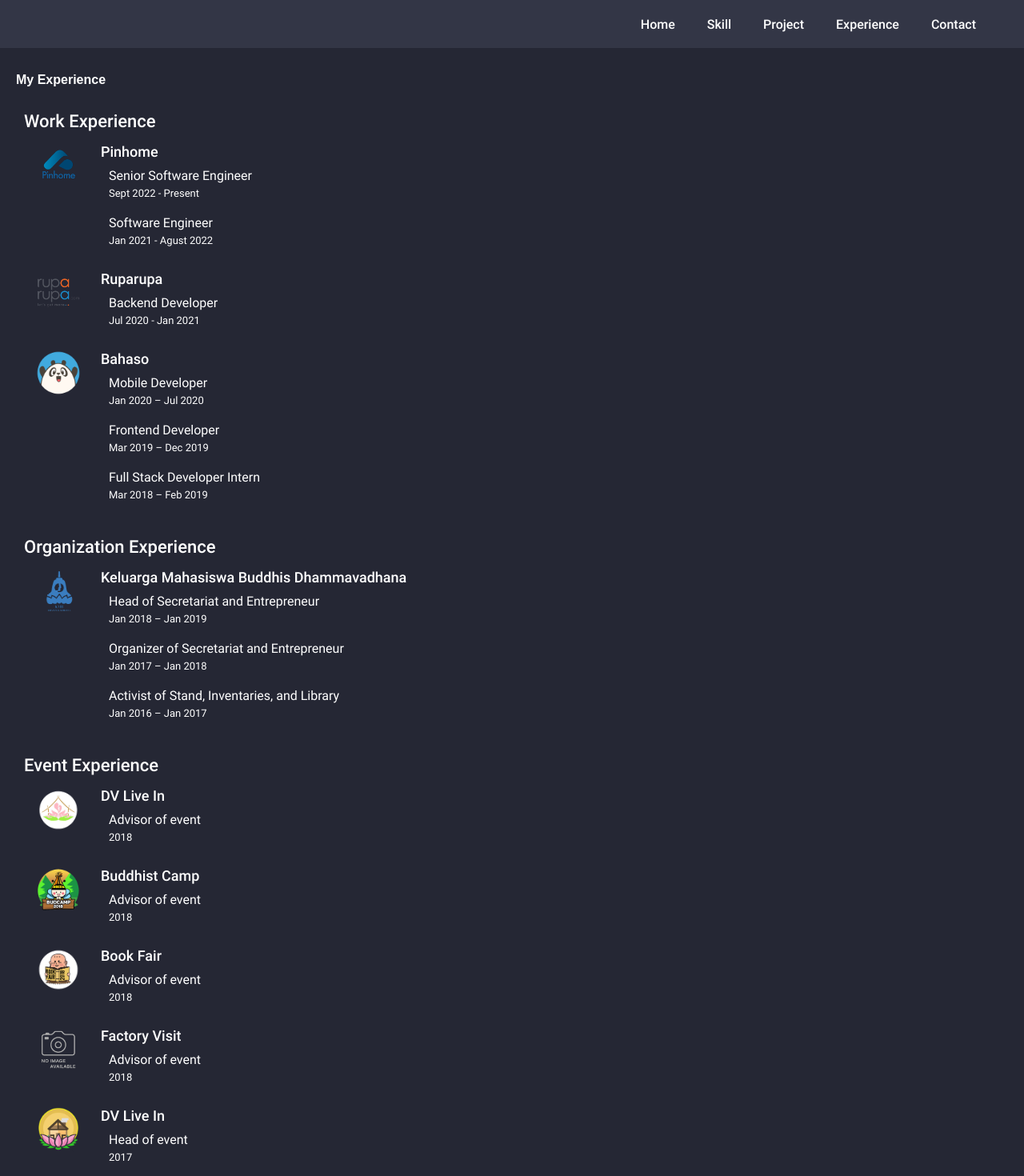
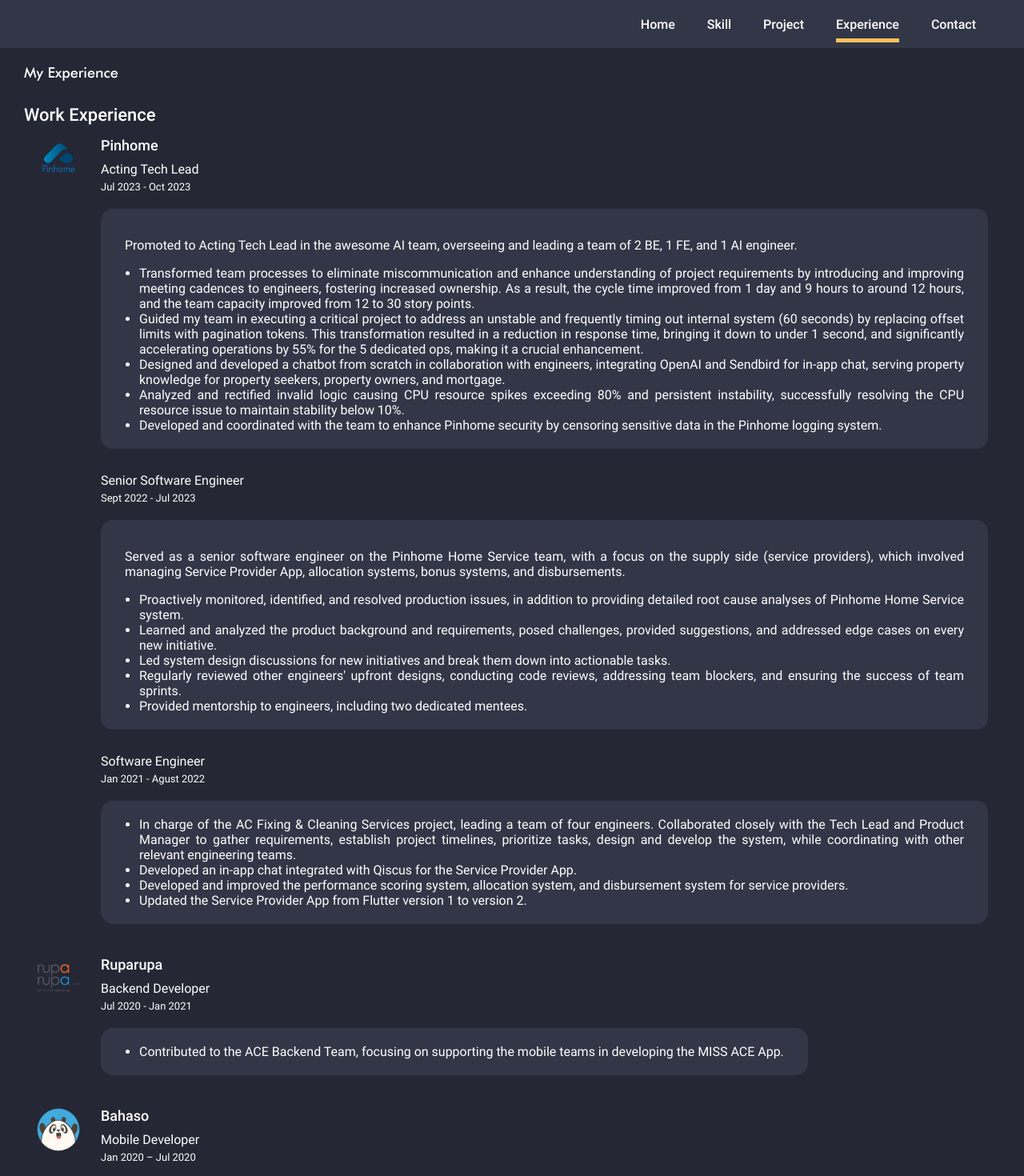
Before and after one commit to hansengotama/hansengotama, a Vue app: page /experience in a window 1280 px wide. Shown: the top 1470 px of the page at 80% size. Built offline with nearby package versions, Linux system fonts and the light colour scheme.

Commit message:
feat: add content on experience

```diff
--- a/src/static/experience-data.ts
+++ b/src/static/experience-data.ts
@@ -8,12 +8,38 @@ export default ref({
             link: "https://www.pinhome.id",
             roles: [
                 {
+                    text: "Acting Tech Lead",
+                    time: "Jul 2023 - Oct 2023",
+                    description: "<p>Promoted to Acting Tech Lead in the awesome AI team, overseeing and leading a team of 2 BE, 1 FE, and 1 AI engineer.</p>\n" +
+                        "  <ul style='margin: 0; padding: 0 0 0 18px'>\n" +
+                        "    <li>Transformed team processes to eliminate miscommunication and enhance understanding of project requirements by introducing and improving meeting cadences to engineers, fostering increased ownership. As a result, the cycle time improved from 1 day and 9 hours to around 12 hours, and the team capacity improved from 12 to 30 story points.</li>\n" +
+                        "    <li>Guided my team in executing a critical project to address an unstable and frequently timing out internal system (60 seconds) by replacing offset limits with pagination tokens. This transformation resulted in a reduction in response time, bringing it down to under 1 second, and significantly accelerating operations by 55% for the 5 dedicated ops, making it a crucial enhancement.</li>\n" +
+                        "    <li>Designed and developed a chatbot from scratch in collaboration with engineers, integrating OpenAI and Sendbird for in-app chat, serving property knowledge for property seekers, property owners, and mortgage.</li>\n" +
+                        "    <li>Analyzed and rectified invalid logic causing CPU resource spikes exceeding 80% and persistent instability, successfully resolving the CPU resource issue to maintain stability below 10%.</li>\n" +
+                        "    <li>Developed and coordinated with the team to enhance Pinhome security by censoring sensitive data in the Pinhome logging system.</li>" +
+                        "  </ul>"
+                },
+                {
                     text: "Senior Software Engineer",
-                    time: "Sept 2022 - Present"
+                    time: "Sept 2022 - Jul 2023",
+                    description: "<p>Served as a senior software engineer on the Pinhome Home Service team, with a focus on the supply side (service providers), which involved managing Service Provider App, allocation systems, bonus systems, and disbursements.</p>\n" +
+                        "  <ul style='margin: 0; padding: 0 0 0 18px'>\n" +
+                        "    <li>Proactively monitored, identified, and resolved production issues, in addition to providing detailed root cause analyses of Pinhome Home Service system.</li>\n" +
+                        "    <li>Learned and analyzed the product background and requirements, posed challenges, provided suggestions, and addressed edge cases on every new initiative.</li>\n" +
+                        "    <li>Led system design discussions for new initiatives and break them down into actionable tasks.</li>\n" +
+                        "    <li>Regularly reviewed other engineers' upfront designs, conducting code reviews, addressing team blockers, and ensuring the success of team sprints.</li>\n" +
+                        "    <li>Provided mentorship to engineers, including two dedicated mentees.</li>" +
+                        "  </ul>"
                 },
                 {
                     text: "Software Engineer",
-                    time: "Jan 2021 - Agust 2022"
+                    time: "Jan 2021 - Agust 2022",
+                    description: "<ul style='margin: 0; padding: 0 0 0 18px'>" +
+                        "    <li>In charge of the AC Fixing & Cleaning Services project, leading a team of four engineers. Collaborated closely with the Tech Lead and Product Manager to gather requirements, establish project timelines, prioritize tasks, design and develop the system, while coordinating with other relevant engineering teams.</li>\n" +
+                        "    <li>Developed an in-app chat integrated with Qiscus for the Service Provider App.</li>\n" +
+                        "    <li>Developed and improved the performance scoring system, allocation system, and disbursement system for service providers.</li>\n" +
+                        "    <li>Updated the Service Provider App from Flutter version 1 to version 2.</li>" +
+                        "  </ul>"
                 }
             ],
         },
@@ -24,7 +50,10 @@ export default ref({
             roles: [
                 {
                     text: "Backend Developer",
-                    time: "Jul 2020 - Jan 2021"
+                    time: "Jul 2020 - Jan 2021",
+                    description: "<ul style='margin: 0; padding: 0 0 0 18px'>" +
+                        "    <li>Contributed to the ACE Backend Team, focusing on supporting the mobile teams in developing the MISS ACE App.</li>" +
+                        "  </ul>"
                 }
             ],
         },
@@ -35,15 +64,21 @@ export default ref({
             roles: [
                 {
                     text: "Mobile Developer",
-                    time: "Jan 2020 – Jul 2020"
+                    time: "Jan 2020 – Jul 2020",
+                    description: "<ul style='margin: 0; padding: 0 0 0 18px'>" +
+                        "    <li>Designed and developed an in-app chat feature for the Aminin app, enabling Muslim users to consult with Ustad.</li>\n" +
+                        "    <li>Integrated an analytics tool using Google Analytics.</li>\n" +
+                        "    <li>Integrated push notifications using Firebase Cloud Messaging.</li>" +
+                        "  </ul>"
                 },
                 {
                     text: "Frontend Developer",
-                    time: "Mar 2019 – Dec 2019"
-                },
-                {
-                    text: "Full Stack Developer Intern",
-                    time: "Mar 2018 – Feb 2019"
+                    time: "Mar 2018 – Dec 2019",
+                    description: "<ul style='margin: 0; padding: 0 0 0 18px'>" +
+                        "    <li>Developed and maintained the main Bahaso website and its back office.</li>\n" +
+                        "    <li>Created the Bahaso Talk Tutor Dashboard for English speaking learning, supporting tutors with session-specific student notes, session time management, and topic recommendations, for enhancing the learning experience for students and tutors.</li>\n" +
+                        "    <li>Created the Aminin dashboard for content management in the Aminin application features.</li>" +
+                        "  </ul>"
                 },
             ],
         },
--- a/src/static/route-data.ts
+++ b/src/static/route-data.ts
@@ -24,13 +24,13 @@ export default ref({
     redirect: {
       name: routeName.PROJECT,
     },
-    url: "/my-project",
+    url: "/project",
   },
   experience: {
     redirect: {
       name: routeName.EXPERIENCE,
     },
-    url: "/my-experience",
+    url: "/experience",
   },
   contact: {
     redirect: {
--- a/src/views/experience/index.vue
+++ b/src/views/experience/index.vue
@@ -24,6 +24,7 @@
                                 <div class="work-time">
                                     {{ role.time }}
                                 </div>
+                                <div class="work-description" v-html="role.description"></div>
                             </div>
                         </div>
                     </div>
@@ -114,7 +115,9 @@ hr {
     .title {
         font-family: "Futura", sans-serif;
         color: $white;
-        font-size: 16px;
+        font-size: 18px;
+        margin: 0 10px;
+        font-weight: 400;
     }
 
     .container {
@@ -151,7 +154,8 @@ hr {
                         }
 
                         .work-roles {
-                            padding: 10px;
+                            padding-top: 10px;
+
                             .work-role {
                                 color: $white;
                             }
@@ -160,6 +164,19 @@ hr {
                                 color: $white;
                                 padding-top: 5px;
                                 font-size: 13px;
+                            }
+
+                            .work-description {
+                                color: $white;
+                                font-size: 16px;
+                                margin-top: 20px;
+                                padding: 20px 30px;
+                                border-radius: 15px;
+                                background-color: $navy;
+                                margin-bottom: 20px;
+                                text-align: justify;
+                                max-height: 300px;
+                                overflow: auto;
                             }
                         }
                     }
@@ -199,7 +216,8 @@ hr {
                         }
 
                         .organization-roles {
-                            padding: 10px;
+                            padding-top: 10px;
+
                             .organization-role {
                                 color: $white;
                             }
--- a/src/views/project/index.vue
+++ b/src/views/project/index.vue
@@ -49,7 +49,8 @@ export default defineComponent({
         text-align: left;
         font-family: "Futura", sans-serif;
         color: $white;
-        font-size: 16px;
+        font-size: 18px;
+        font-weight: 400;
     }
 
     .container {
```
